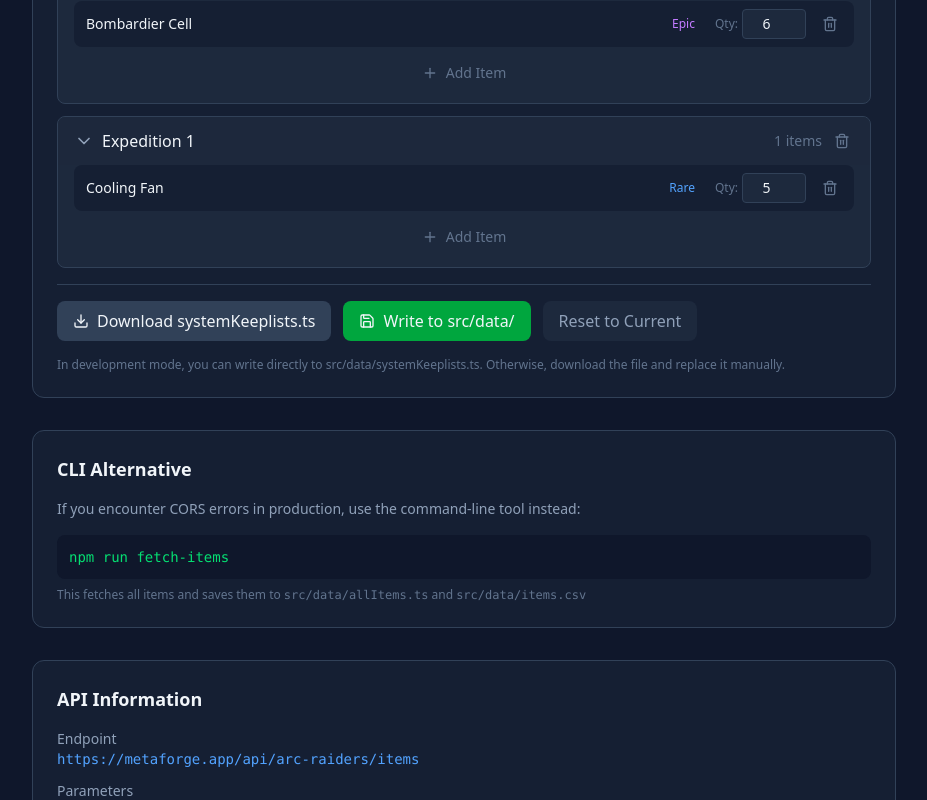
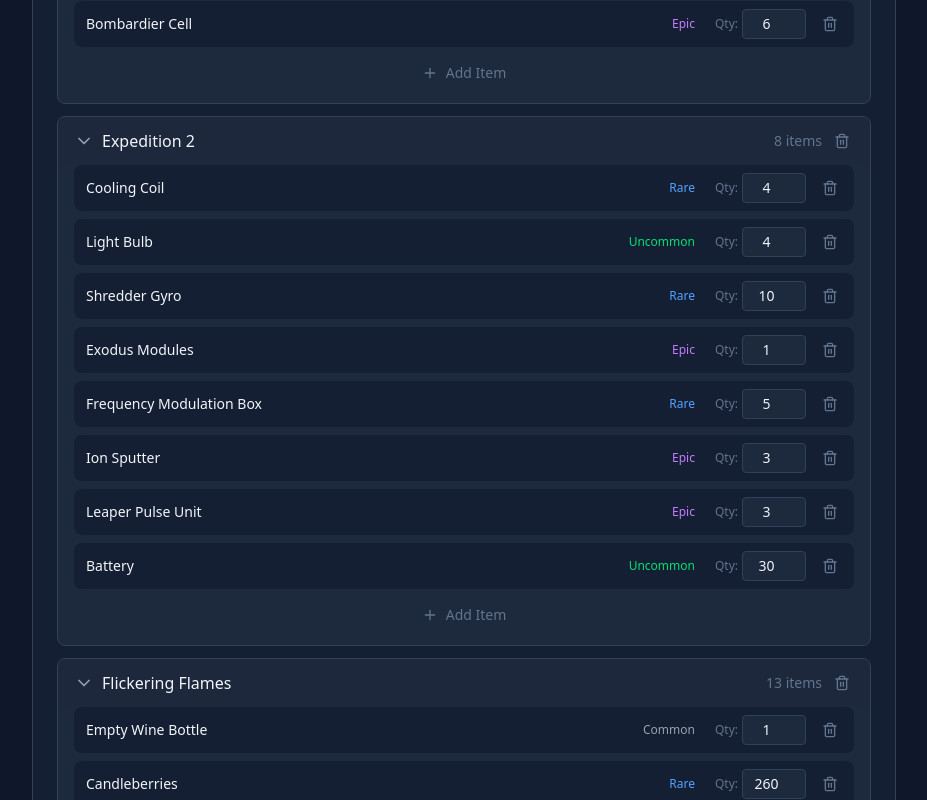
Before and after one commit to arckeepers/arckeepers, a React (Vite) app: page /#/dev in a window 1280 px wide. Shown: the part 2000-2800 px from the top of the page, without its empty margins (176-1103 px from the left). Built offline with nearby package versions, Linux system fonts and the light colour scheme.

Commit message:
Add workbenches, expedition and flickering flames to keeplists.

```diff
--- a/src/data/systemKeeplists.ts
+++ b/src/data/systemKeeplists.ts
@@ -1,7 +1,7 @@
 import type { Keeplist } from "../types";
 
 // System keeplists - default state provided by the app
-// Generated by Keeplist Builder on 2026-01-07T13:34:01.743Z
+// Generated by Keeplist Builder on 2026-01-07T13:38:30.394Z
 export const systemKeeplists: Keeplist[] = [
   {
     id: "workbenches",
@@ -39,11 +39,38 @@ export const systemKeeplists: Keeplist[] = [
     ],
   },
   {
-    id: "expedition-1",
-    name: "Expedition 1",
+    id: "expedition-2",
+    name: "Expedition 2",
     isSystem: true,
     items: [
-      { itemId: "cooling-fan", qtyOwned: 0, qtyRequired: 5, isCompleted: false },
+      { itemId: "cooling-coil", qtyOwned: 0, qtyRequired: 4, isCompleted: false },
+      { itemId: "light-bulb", qtyOwned: 0, qtyRequired: 4, isCompleted: false },
+      { itemId: "shredder-gyro", qtyOwned: 0, qtyRequired: 10, isCompleted: false },
+      { itemId: "exodus-modules", qtyOwned: 0, qtyRequired: 1, isCompleted: false },
+      { itemId: "frequency-modulation-box", qtyOwned: 0, qtyRequired: 5, isCompleted: false },
+      { itemId: "ion-sputter", qtyOwned: 0, qtyRequired: 3, isCompleted: false },
+      { itemId: "leaper-pulse-unit", qtyOwned: 0, qtyRequired: 3, isCompleted: false },
+      { itemId: "battery", qtyOwned: 0, qtyRequired: 30, isCompleted: false },
+    ],
+  },
+  {
+    id: "flickering-flames",
+    name: "Flickering Flames",
+    isSystem: true,
+    items: [
+      { itemId: "empty-wine-bottle", qtyOwned: 0, qtyRequired: 1, isCompleted: false },
+      { itemId: "candleberries", qtyOwned: 0, qtyRequired: 260, isCompleted: false },
+      { itemId: "candle-holder", qtyOwned: 0, qtyRequired: 3, isCompleted: false },
+      { itemId: "light-bulb", qtyOwned: 0, qtyRequired: 3, isCompleted: false },
+      { itemId: "industrial-battery", qtyOwned: 0, qtyRequired: 1, isCompleted: false },
+      { itemId: "snap-blast-grenade", qtyOwned: 0, qtyRequired: 5, isCompleted: false },
+      { itemId: "film-reel", qtyOwned: 0, qtyRequired: 1, isCompleted: false },
+      { itemId: "coffee-pot", qtyOwned: 0, qtyRequired: 2, isCompleted: false },
+      { itemId: "fireball-burner", qtyOwned: 0, qtyRequired: 10, isCompleted: false },
+      { itemId: "water-filter", qtyOwned: 0, qtyRequired: 2, isCompleted: false },
+      { itemId: "mushroom", qtyOwned: 0, qtyRequired: 7, isCompleted: false },
+      { itemId: "frying-pan", qtyOwned: 0, qtyRequired: 2, isCompleted: false },
+      { itemId: "music-album", qtyOwned: 0, qtyRequired: 2, isCompleted: false },
     ],
   },
 ];
```
